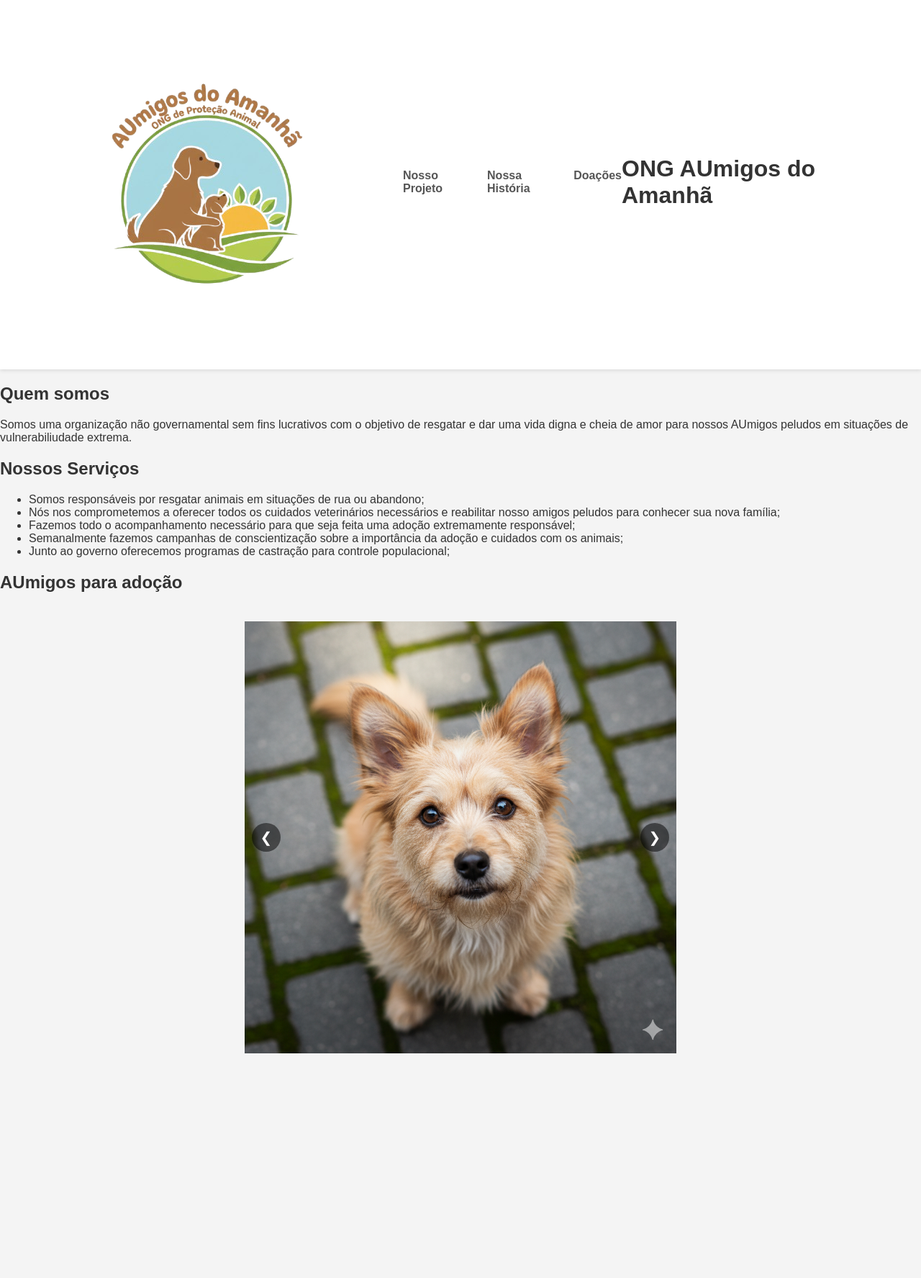
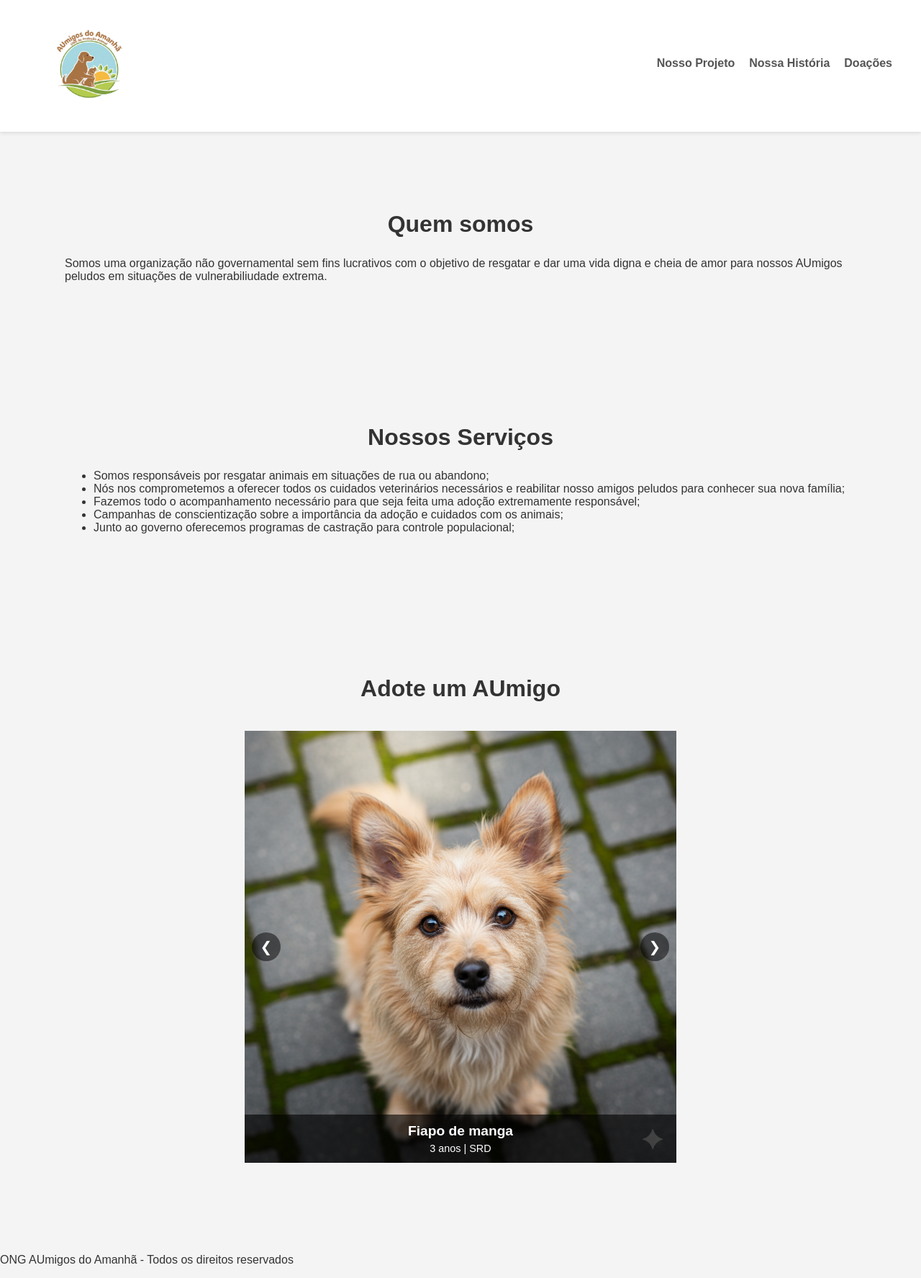
Before and after one commit to vidigal0111/AulaPrograma-oWEB, a plain HTML site: page index.html in a window 1280 px wide. Shown: the part 7-1782 px from the top of the page at 72% size. Before the commit the page ends 1510 px from the top, so only its background shows below. Drawn offline with Linux system fonts and the light colour scheme.

Commit message:
projeto-ong2

```diff
--- a/css/main.css
+++ b/css/main.css
@@ -5,6 +5,46 @@ body {
     color: #333;
     margin: 0;
     padding: 0;
+}
+
+/* =================== */
+/* Estilos do Cabeçalho */
+/* =================== */
+
+header {
+    display: flex; /* A MÁGICA COMEÇA AQUI! */
+    justify-content: space-between; /* Coloca espaço entre os itens */
+    align-items: center; /* Alinha os itens verticalmente no centro */
+    padding: 15px 40px; /* 15px de espaço em cima/baixo, 40px nos lados */
+    background-color: #ffffff; /* Fundo branco */
+    box-shadow: 0 2px 5px rgba(0, 0, 0, 0.1); /* Sombra sutil para destacar */
+}
+
+.logo {
+    height: 60px; /* Controle o tamanho do seu logo aqui */
+}
+
+header nav ul {
+    list-style: none; /* Remove as "bolinhas" da lista */
+    margin: 0;
+    padding: 0;
+    display: flex; /* Usamos flex aqui também para alinhar os itens do menu */
+}
+
+header nav li {
+    margin-left: 30px; /* Cria um espaço entre os links do menu */
+}
+
+header nav a {
+    text-decoration: none; /* Remove o sublinhado dos links */
+    color: #333; /* Cor do texto escura */
+    font-weight: bold;
+    font-size: 1em;
+    transition: color 0.3s ease; /* Efeito suave na cor ao passar o mouse */
+}
+
+header nav a:hover {
+    color: #e5832a; /* Uma cor de destaque, talvez um laranja? */
 }
 
 
@@ -20,9 +60,45 @@ body {
     display: flex;
 }
 
-.carrossel-imagens img {
+/* As responsabilidades de largura agora são do container */
+.imagem-container {
+    position: relative; /* O "universo" para a legenda */
     width: 100%;
     flex-shrink: 0;
+}
+
+/* A imagem só precisa preencher o novo container */
+.imagem-container img {
+    width: 100%;
+    display: block; /* Remove pequenos espaços que podem aparecer embaixo da imagem */
+}
+
+/* A estilização da nossa legenda translúcida */
+.info-cao {
+    position: absolute; /* Flutua sobre o container */
+    bottom: 0; /* Cola na parte de baixo */
+    left: 0;
+    width: 100%; /* Ocupa toda a largura */
+
+    background-color: rgba(0, 0, 0, 0.6); /* Preto com 60% de opacidade. ESSA É A MÁGICA! */
+    color: white;
+    padding: 12px;
+
+    /* Para garantir que o texto não fique colado nas bordas */
+    box-sizing: border-box;
+}
+
+/* Ajustes finos no texto dentro da legenda */
+.info-cao h3 {
+    margin: 0 0 5px 0; /* Remove margem padrão e adiciona um espacinho embaixo */
+    font-size: 1.2em; /* Deixa o nome um pouco maior */
+    text-align: center;
+}
+
+.info-cao p {
+    margin: 0;
+    font-size: 0.9em;
+    text-align: center;
 }
 
 /* Estilos dos Botões do Carrossel */
@@ -65,7 +141,7 @@ header {
 }
 
 .logo {
-    height: 70px; /* Ajuste a altura do logo conforme necessário */
+    height: 170px; /* Ajuste a altura do logo conforme necessário */
 }
 
 header nav ul {
@@ -84,3 +160,19 @@ header nav a {
     color: #555;
     font-weight: bold;
 }
+/* Classe para limitar a largura e centralizar o conteúdo */
+.container {
+    width: 90%; /* Ocupa 90% da largura da tela */
+    max-width: 1100px; /* Mas no máximo 1100px */
+    margin: 0 auto; /* A mágica para centralizar horizontalmente */
+}
+main section {
+    padding: 70px 0; /* Espaçamento em cima e embaixo das seções */
+}
+
+h2{
+    text-align: center;
+    color: #333;
+    margin-top: 40px;
+    font-size: 2em;
+}
--- a/index.html
+++ b/index.html
@@ -11,21 +11,16 @@
 
 <body>
     <header>
-        <IMG src="imagens/AUMIGOS LOGO.png" alt="Logo da ONG AUmigos do Amanhã">
+        <img src="imagens/AUMIGOS LOGO.png" alt="Logo da ONG AUmigos do Amanhã" class="logo">
         <nav>
-
              <ul>
-
-                <li><a href="../index.html">Nosso Projeto</a></li>
-                <li><a href="../projeto.html">Nossa História</a></li>
-                <li><a href="../cadastro.html">Doações</a></li>
-
+                <li><a href="#">Nosso Projeto</a></li>
+                <li><a href="#">Nossa História</a></li>
+                <li><a href="#">Doações</a></li>
             </ul>
         </nav>
-        <h1>ONG AUmigos do Amanhã</h1>
      </header>
-    <main>
-
+    <main class="container">
         <section>
             <h2> Quem somos </h2>
             <p> Somos uma organização não governamental sem fins lucrativos com o objetivo de resgatar e dar uma vida
@@ -39,28 +34,65 @@
                     amigos peludos para conhecer sua nova família;</li>
                 <li>Fazemos todo o acompanhamento necessário para que seja feita uma adoção extremamente responsável;
                 </li>
-                <li>Semanalmente fazemos campanhas de conscientização sobre a importância da adoção e cuidados com os
+                <li>Campanhas de conscientização sobre a importância da adoção e cuidados com os
                     animais;</li>
                 <li>Junto ao governo oferecemos programas de castração para controle populacional;</li>
             </ul>
         </section>
         <section>
-            <h2> AUmigos para adoção </h2>
+            <h2> Adote um AUmigo </h2>
             <div class="carrossel-aumigos">
                 <div class="carrossel-imagens">
+                    <div class="imagem-container">
                         <img src="imagens/dog1-viralata-caramelo.png" alt="Vira-lata fiapo de manga olhando para cima">
-                    <img src="imagens/dog2-viralata-caramelo2.png" alt="Vira-lata caramelo modelo olhando para frente">
+                        <div class="info-cao">
+                            <h3>Fiapo de manga</h3>
+                            <p>3 anos | SRD
+                            </p>
+                        </div>
+                    </div>
+                    <div class="imagem-container">
+                        <img src="imagens/dog2-viralata-caramelo2.png"
+                            alt="Vira-lata caramelo modelo olhando para frente">
+                        <div class="info-cao">
+                            <h3>Modelo</h3>
+                            <p>2 anos | SRD
+                            </p>
+                        </div>
+                    </div>
+                    <div class="imagem-container">
                         <img src="imagens/dog3-viralata-filhote.png" alt="Filhote de vira lata branco e caramelo">
+                        <div class="info-cao">
+                            <h3>Bebê</h3>
+                            <p>4 meses | SRD
+                            </p>
+                        </div>
+                    </div>
+                    <div class="imagem-container">
                         <img src="imagens/dog4-viralata-idoso.png" alt="Vira-lata idoso deitado">
+                        <div class="info-cao">
+                            <h3>Velhinho</h3>
+                            <p>10 anos | SRD
+                            </p>
+                        </div>
+                    </div>
+                    <div class="imagem-container">
                         <img src="imagens/dog5-viralata-preto.png" alt="Vira-lata preto deitado na grama">
+                        <div class="info-cao">
+                            <h3>Black</h3>
+                            <p>5 anos | SRD
+                            </p>
                         </div>
+                    </div>
+
                     <button class="btn-anterior">&#10094;</button>
                     <button class="btn-proximo">&#10095;</button>
                 </div>
         </section>
 
-
-
-    </main></body>
+    </main>
+    <footer>
+        <p> ONG AUmigos do Amanhã - Todos os direitos reservados </p>
+</body>
 
 </html>
```
Lines whose indentation alone changed are shown as unchanged.
